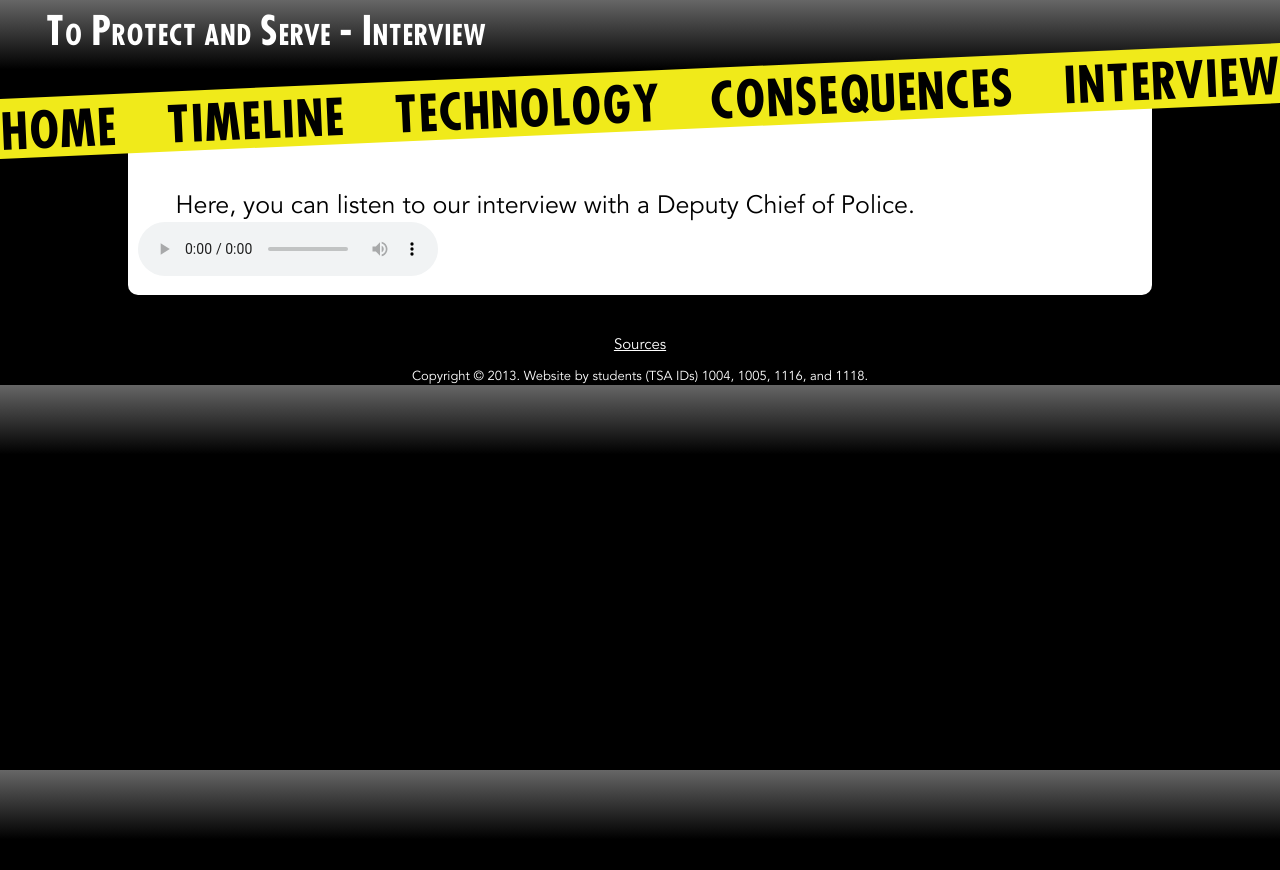
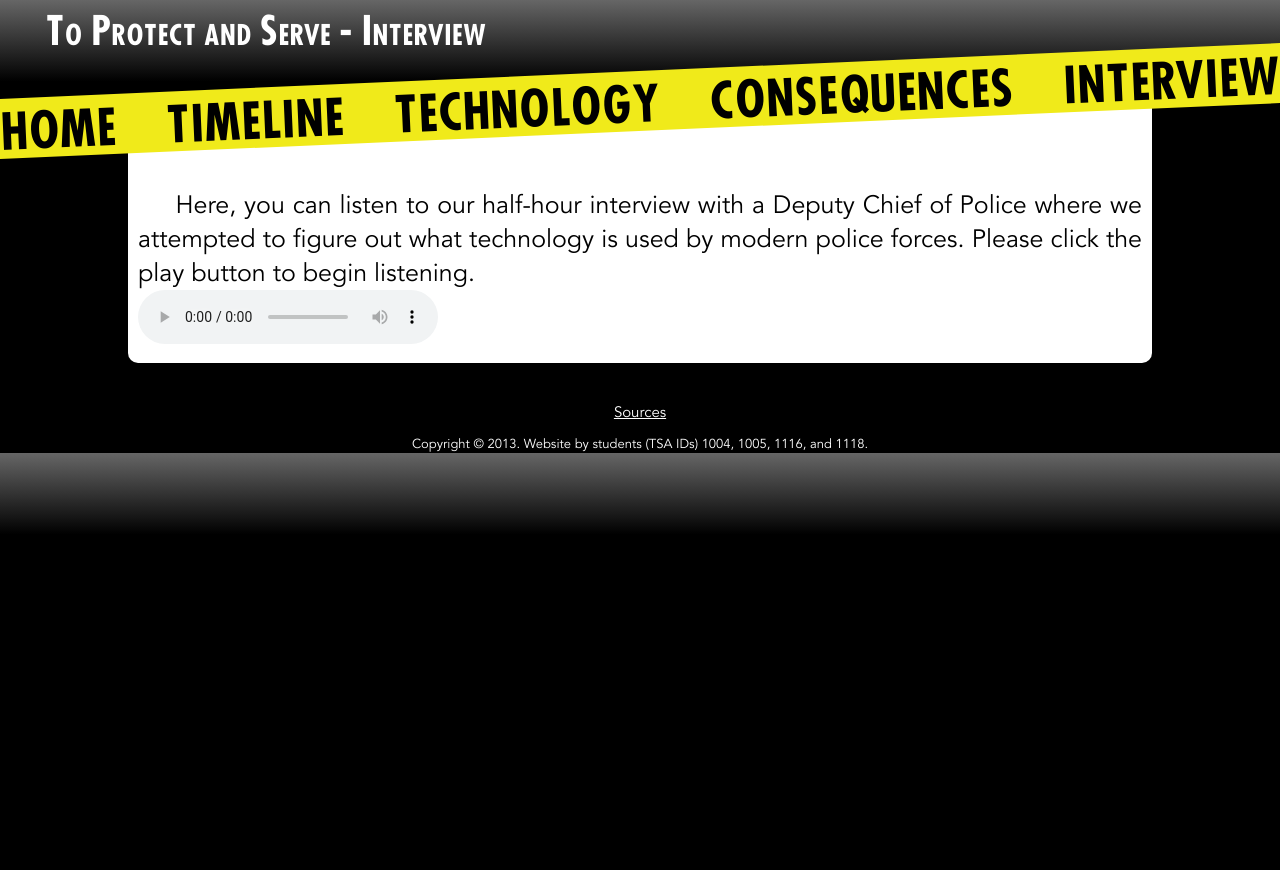
Before and after one commit to pbfy0/ToProtectAndServe, a Jekyll site: the page built from interview.html, in a window 1280 px wide. Shown: the top 870 px of the page. Built offline with Jekyll 4.4.1, drawn with Linux system fonts in a browser that asks for light colours.

Commit message:
interview page 1.01

```diff
--- a/interview.html
+++ b/interview.html
@@ -2,7 +2,7 @@
 layout: default
 title: Interview
 ---
-<p>Here, you can listen to our interview with a Deputy Chief of Police.</p>
+<p>Here, you can listen to our half-hour interview with a Deputy Chief of Police where we attempted to figure out what technology is used by modern police forces. Please click the play button to begin listening.</p>
 <audio controls="controls">
  <source src="interview/Interview.mp3" type="audio/mpeg" />
  <source src="interview/Interview.ogg" type="audio/ogg" />
```
